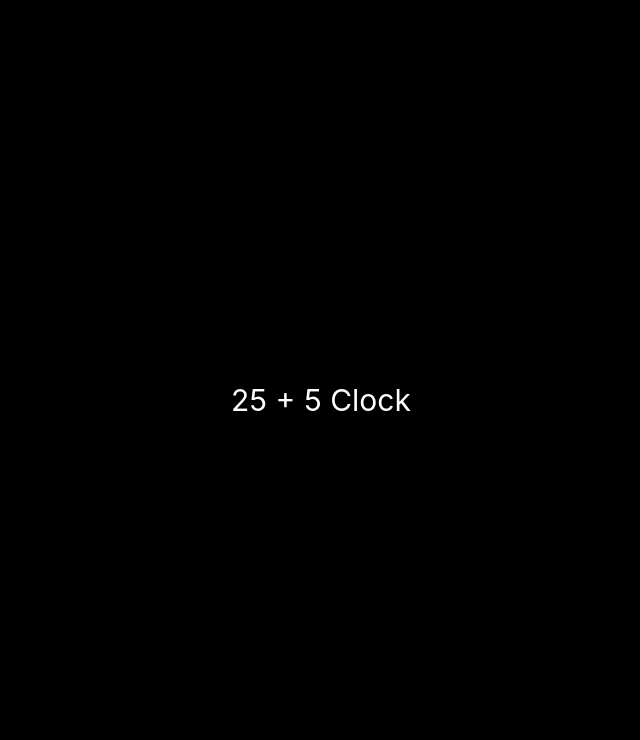
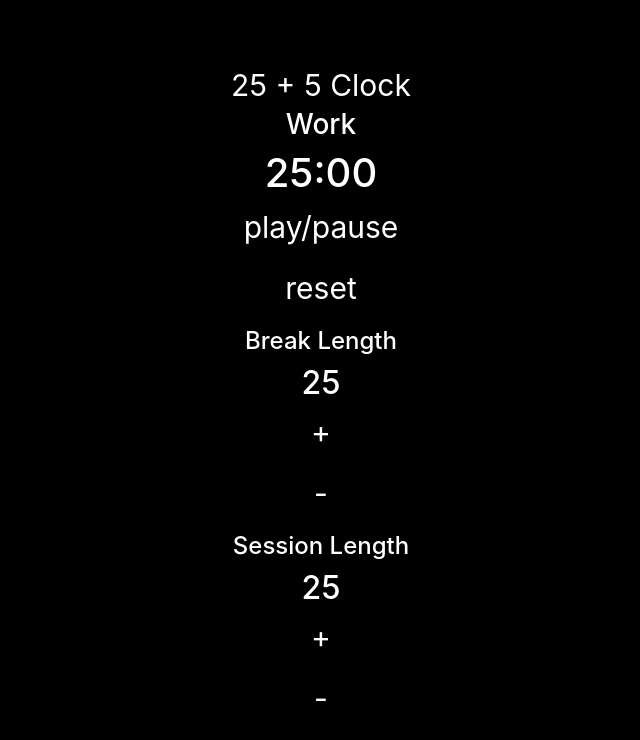
Before and after one commit to KevChaplin/25-plus-5-clock, a React (Create React App) app: page / in a window 1280 px wide. Shown: the top 740 px of the page, without its empty margins (319-959 px from the left). Built offline with nearby package versions, Linux system fonts and the light colour scheme.

Commit message:
flesh out basic structure
also added react-bootstrap library

```diff
--- a/package.json
+++ b/package.json
@@ -6,7 +6,9 @@
     "@testing-library/jest-dom": "^5.13.0",
     "@testing-library/react": "^11.2.7",
     "@testing-library/user-event": "^12.8.3",
+    "bootstrap": "^4.6.0",
     "react": "^17.0.2",
+    "react-bootstrap": "^1.6.1",
     "react-dom": "^17.0.2",
     "react-scripts": "4.0.3",
     "web-vitals": "^1.1.2"
--- a/public/index.html
+++ b/public/index.html
@@ -11,6 +11,12 @@
     />
     <link rel="apple-touch-icon" href="%PUBLIC_URL%/logo192.png" />
     <link rel="manifest" href="%PUBLIC_URL%/manifest.json" />
+    <link
+      rel="stylesheet"
+      href="https://cdn.jsdelivr.net/npm/bootstrap@4.6.0/dist/css/bootstrap.min.css"
+      integrity="sha384-B0vP5xmATw1+K9KRQjQERJvTumQW0nPEzvF6L/Z6nronJ3oUOFUFpCjEUQouq2+l"
+      crossorigin="anonymous"
+    />
     <title>25 + 5 Clock</title>
   </head>
   <body>
--- a/src/App.js
+++ b/src/App.js
@@ -1,4 +1,9 @@
 import './App.css';
+import 'bootstrap/dist/css/bootstrap.min.css';
+import React from 'react';
+import CountdownClock from './components/CountdownClock'
+import BreakLength from './components/BreakLength'
+import SessionLength from './components/SessionLength'
 
 function App() {
   return (
@@ -6,6 +11,9 @@ function App() {
       <header className="App-header">
         25 + 5 Clock
       </header>
+      <CountdownClock />
+      <BreakLength />
+      <SessionLength />
     </div>
   );
 }
--- /dev/null
+++ b/src/components/BreakLength.js
@@ -0,0 +1,14 @@
+import React from 'react';
+
+function BreakLength() {
+  return (
+    <div>
+      <h4>Break Length</h4>
+      <h2>25</h2>
+      <p>+</p>
+      <p>-</p>
+    </div>
+  )
+}
+
+export default BreakLength
--- /dev/null
+++ b/src/components/CountdownClock.js
@@ -0,0 +1,14 @@
+import React from 'react';
+
+function CountdownClock() {
+  return (
+    <div>
+      <h3>Work</h3>
+      <h1>25:00</h1>
+      <p>play/pause</p>
+      <p>reset</p>
+    </div>
+  )
+}
+
+export default CountdownClock;
--- /dev/null
+++ b/src/components/SessionLength.js
@@ -0,0 +1,14 @@
+import React from 'react';
+
+function SessionLength() {
+  return (
+    <div>
+      <h4>Session Length</h4>
+      <h2>25</h2>
+      <p>+</p>
+      <p>-</p>
+    </div>
+  )
+}
+
+export default SessionLength
```
Also changed, not shown: 1 other file (tests, documents, lock files or other folders).
